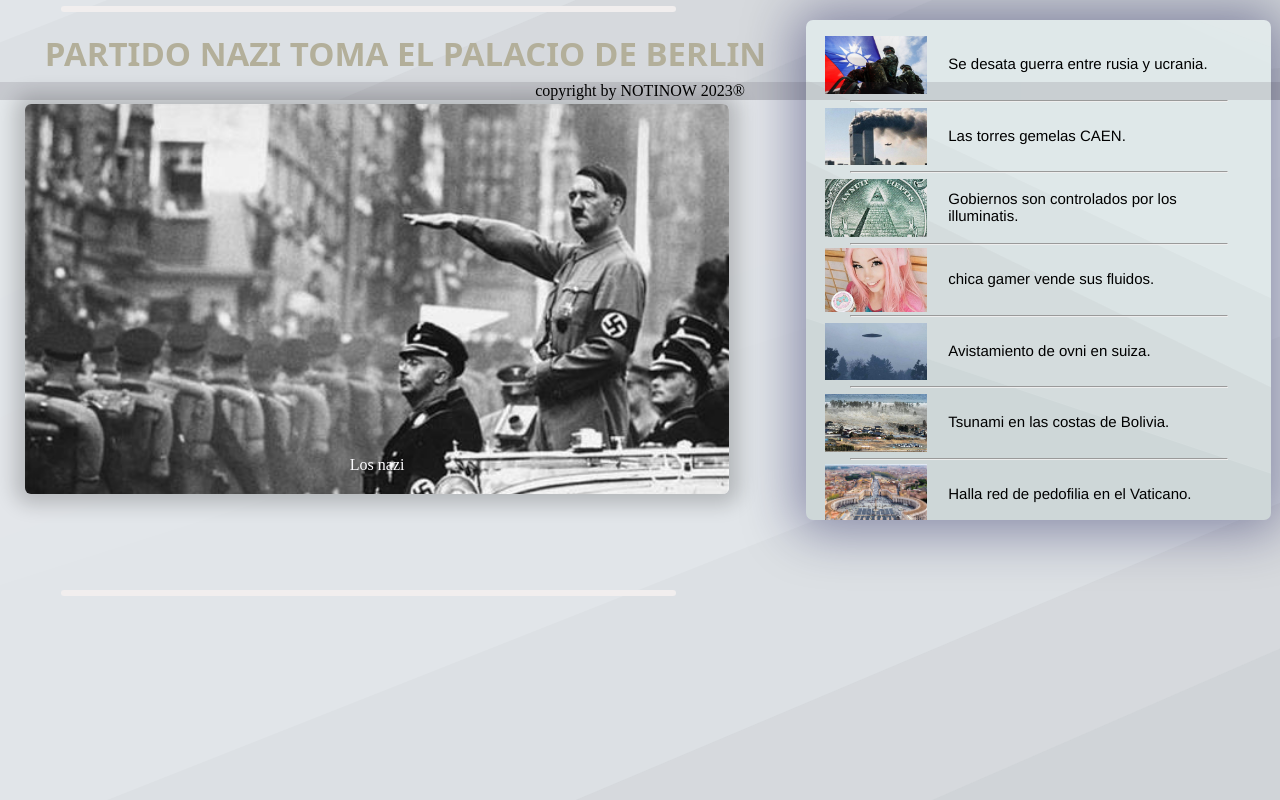
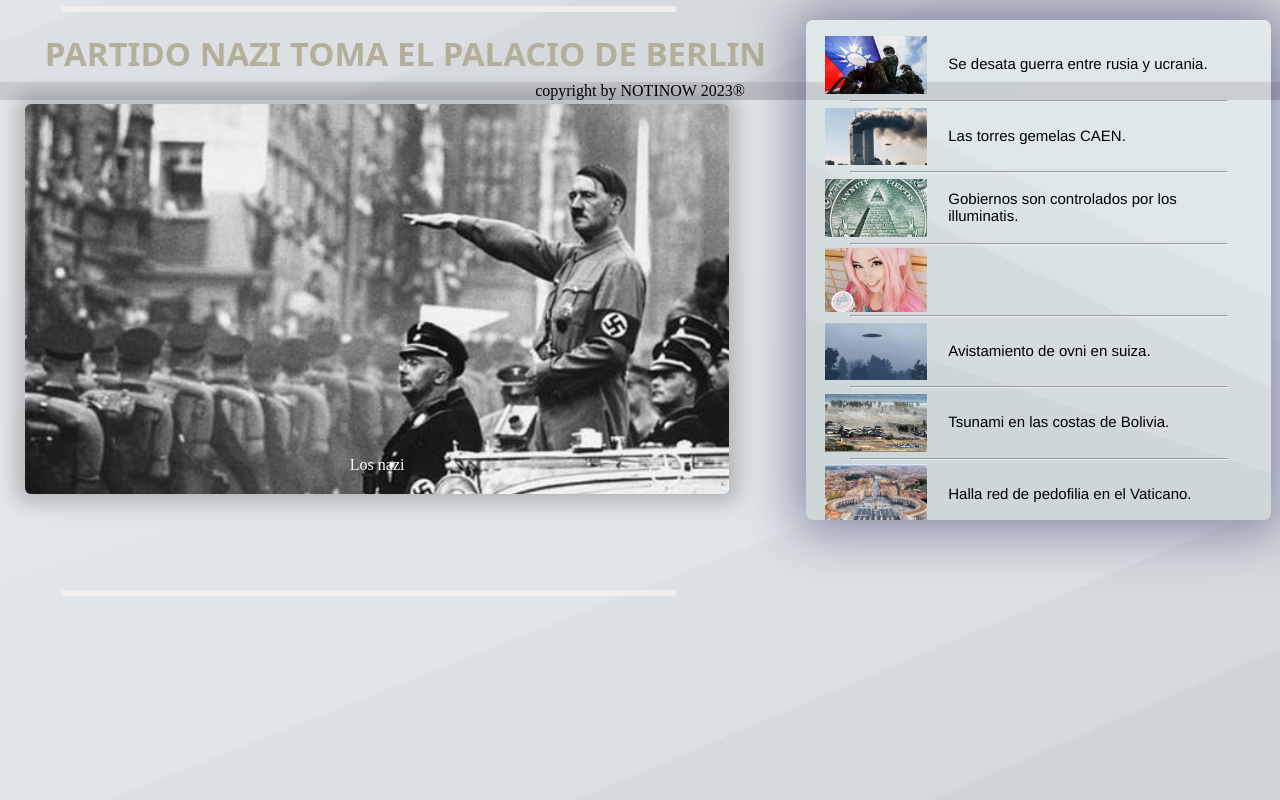
Before and after one commit to brayanygg/notiNow, a plain HTML site: page index.html in a window 1280 px wide. Shown: the part 700-1500 px from the top of the page. Drawn offline with Linux system fonts and the light colour scheme.

Commit message:
ProyectoV1.2

```diff
--- a/index.html
+++ b/index.html
@@ -132,7 +132,7 @@
             <div class="noticiaV">
                 <img src="./imgs/varias4.jpg" alt="" class="zoom">
                 <a href="">
-                    <p>chica gamer vende sus fluidos.</p>
+
                 </a>
             </div>
             <hr>
```
